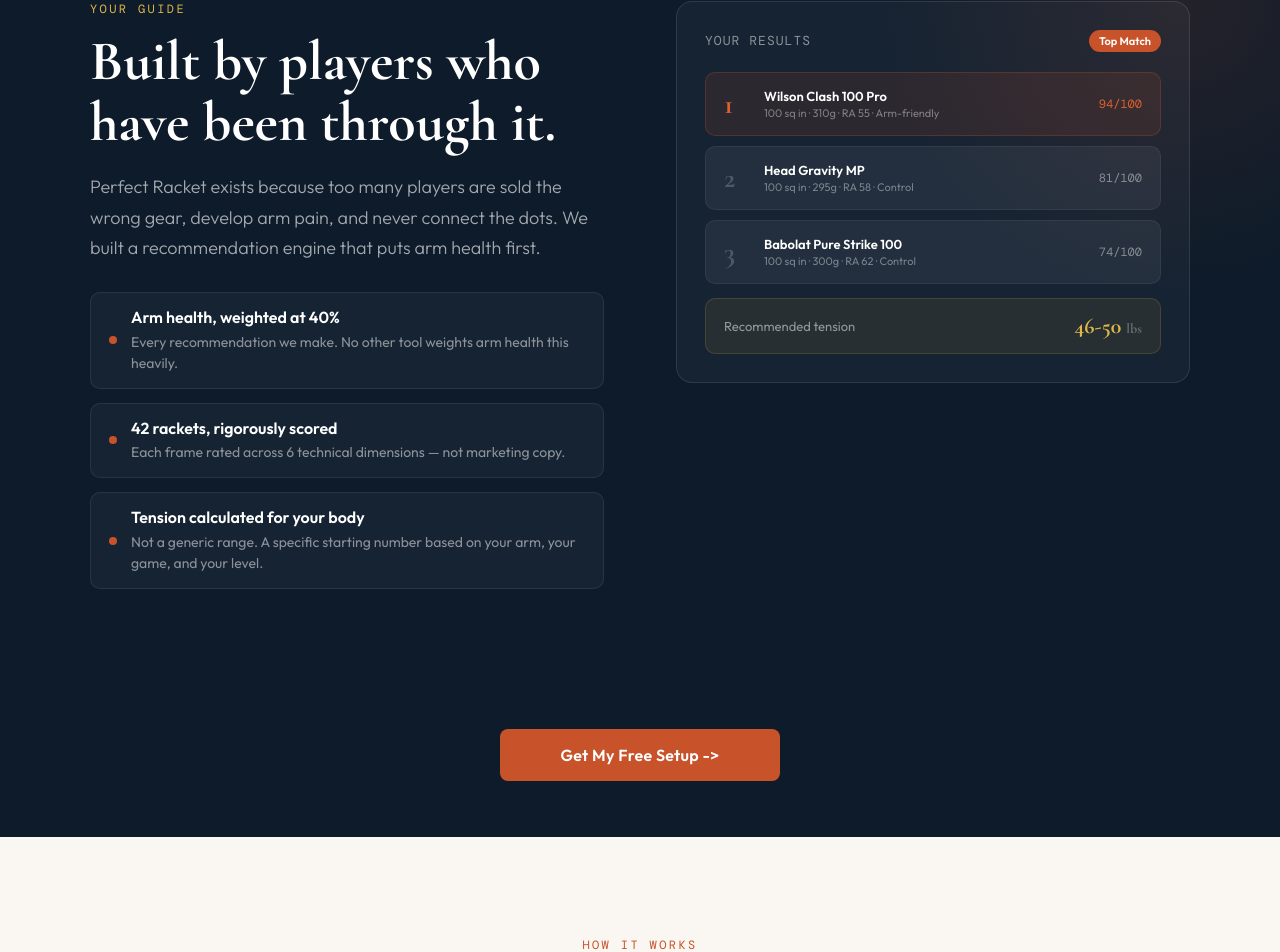
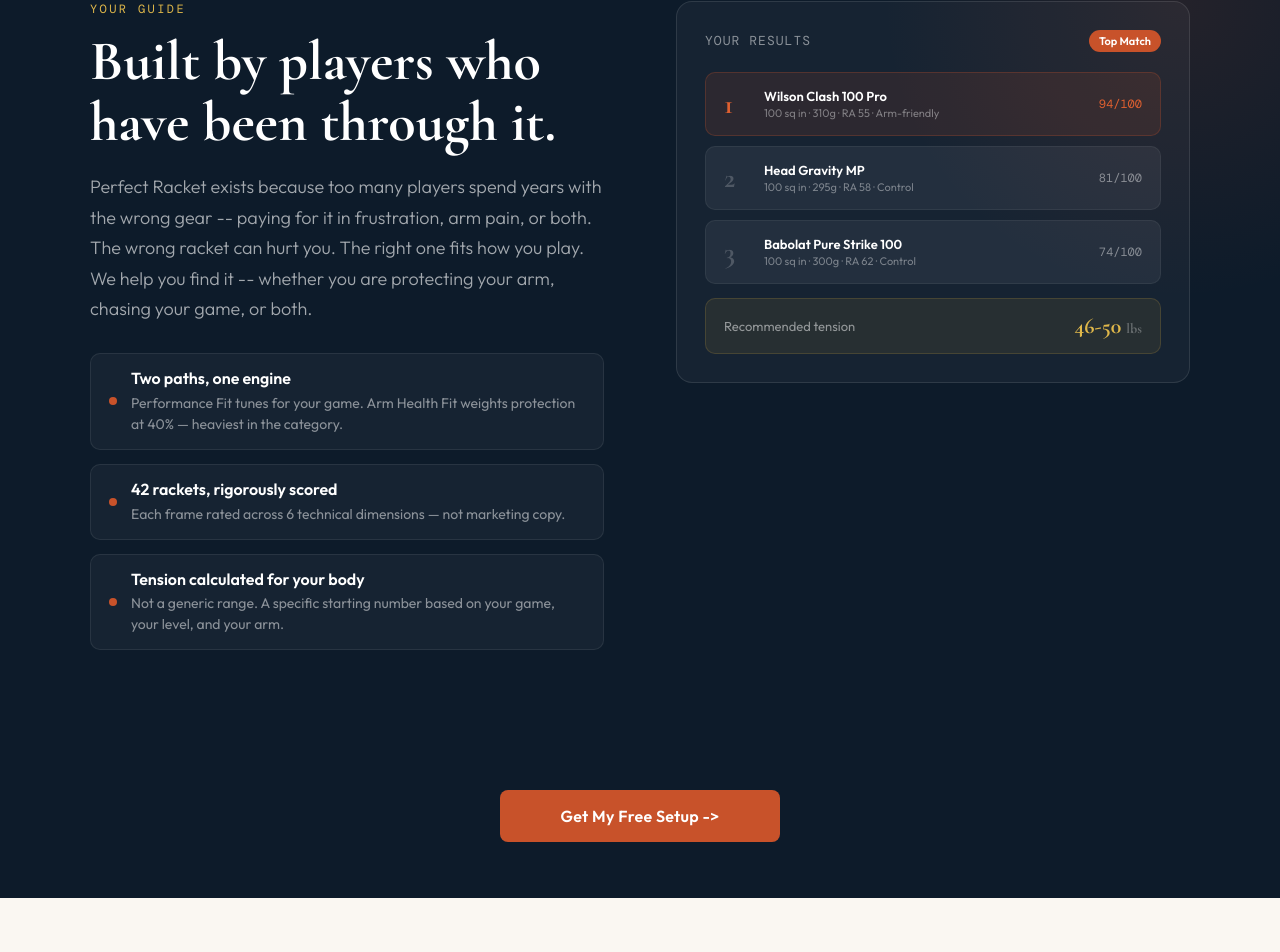
Before and after one commit to perfectracket/perfect-racket, a React (Vite) app: page / in a window 1280 px wide. Shown: the part 1735-2687 px from the top of the page. Built offline with nearby package versions, Linux system fonts and the light colour scheme.

Commit message:
Guide section: thesis update, two-paths credential

```diff
--- a/src/PerfectRacket.jsx
+++ b/src/PerfectRacket.jsx
@@ -2264,12 +2264,12 @@
               <div>
                 <div className="lp-section-label lp-label-gold">Your guide</div>
                 <h2 className="lp-section-title lp-title-white">Built by players who have been through it.</h2>
-                <p className="lp-guide-body">Perfect Racket exists because too many players are sold the wrong gear, develop arm pain, and never connect the dots. We built a recommendation engine that puts arm health first.</p>
+                <p className="lp-guide-body">Perfect Racket exists because too many players spend years with the wrong gear -- paying for it in frustration, arm pain, or both. The wrong racket can hurt you. The right one fits how you play. We help you find it -- whether you are protecting your arm, chasing your game, or both.</p>
                 <div className="lp-credentials">
                   {[
-                    {t:"Arm health, weighted at 40%",       d:"Every recommendation we make. No other tool weights arm health this heavily."},
+                    {t:"Two paths, one engine",             d:"Performance Fit tunes for your game. Arm Health Fit weights protection at 40% — heaviest in the category."},
                     {t:"42 rackets, rigorously scored",     d:"Each frame rated across 6 technical dimensions — not marketing copy."},
-                    {t:"Tension calculated for your body",  d:"Not a generic range. A specific starting number based on your arm, your game, and your level."},
+                    {t:"Tension calculated for your body",  d:"Not a generic range. A specific starting number based on your game, your level, and your arm."},
                   ].map((c,i) => (
                     <div key={i} className="lp-credential">
                       <div className="lp-cred-bullet"/>
```
